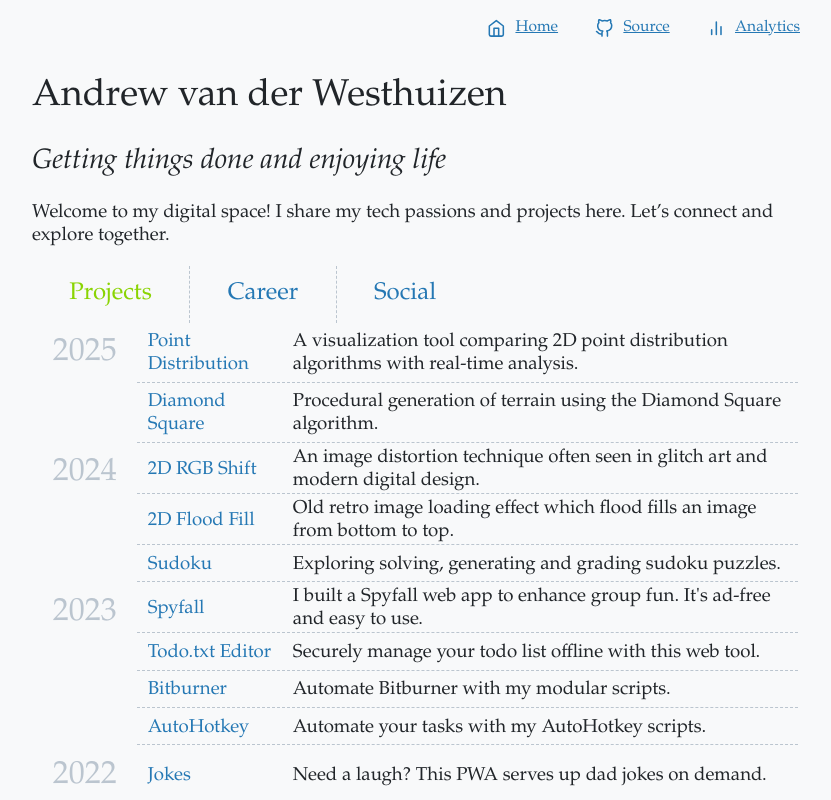
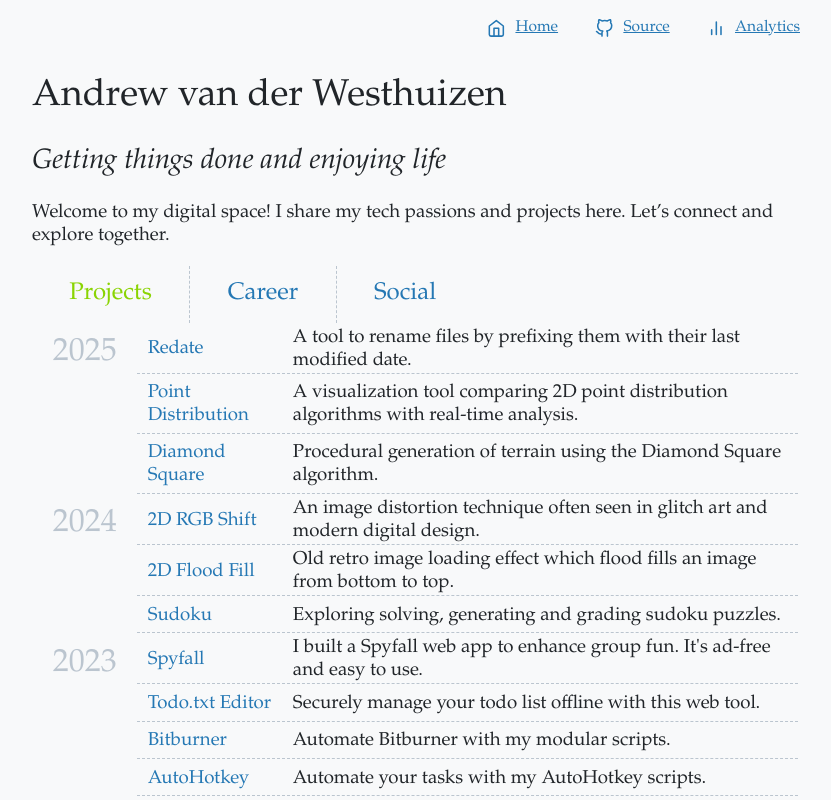
Before and after one commit to avanderw/avanderw.github.io, a SvelteKit app: page / in a window 1280 px wide. Shown: the top 800 px of the page, without its empty margins (224-1055 px from the left). Built offline with nearby package versions, Linux system fonts and the light colour scheme.

Commit message:
Add Redate to the project list

```diff
--- a/src/routes/+page.svelte
+++ b/src/routes/+page.svelte
@@ -32,7 +32,11 @@
 {#if page === 'projects'}
 	<table>
 		<tr>
-			<td rowspan="2" class="year">2025</td>
+			<td rowspan="3" class="year">2025</td>
+			<td><a href="https://github.com/avanderw/redate">Redate</a></td>
+			<td>A tool to rename files by prefixing them with their last modified date.</td>
+		</tr>
+		<tr>
 			<td><a href="https://avanderw.co.za/point-distribution">Point Distribution</a></td>
 			<td>A visualization tool comparing 2D point distribution algorithms with real-time analysis.</td>
 		</tr>
```
